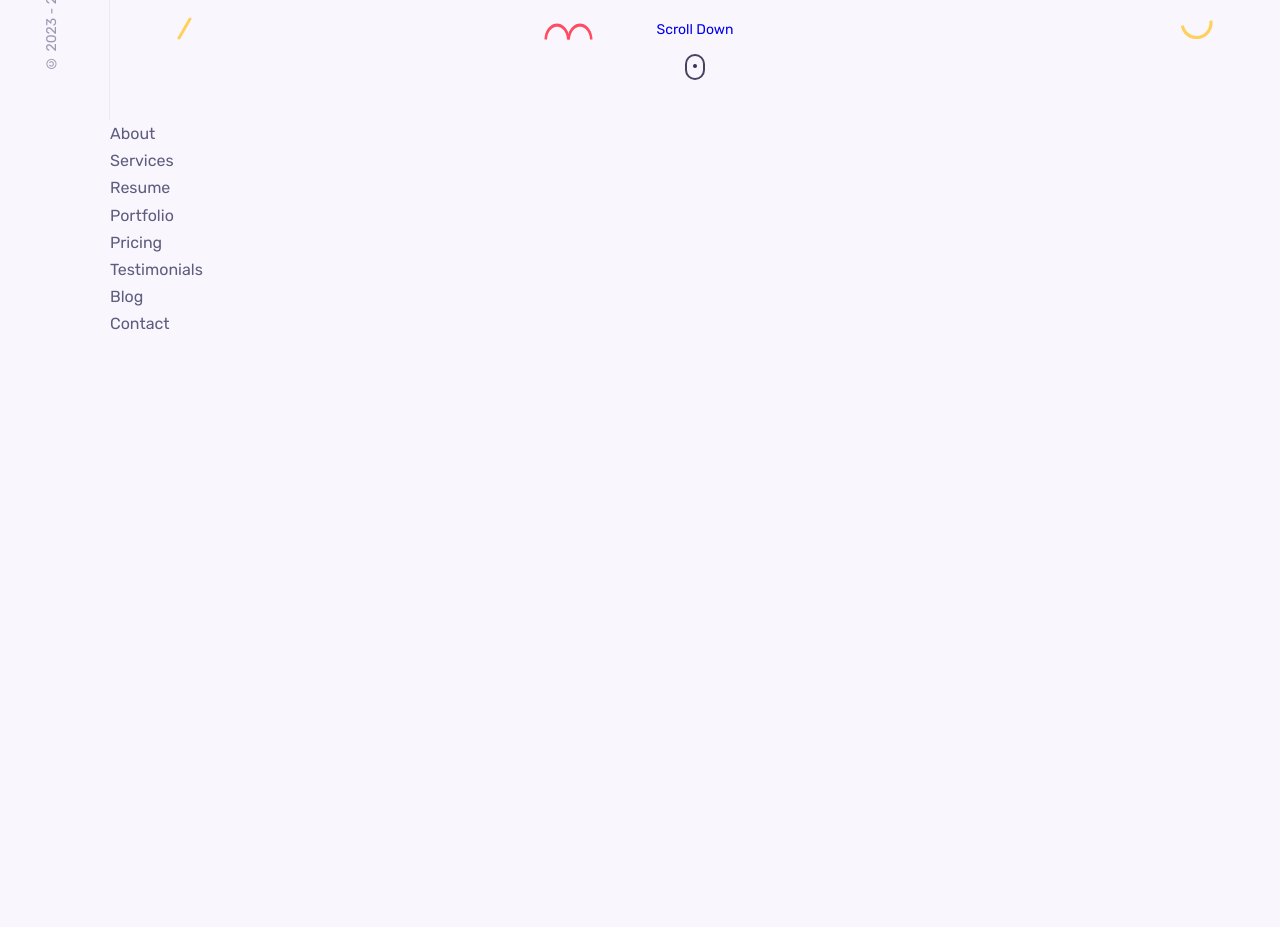
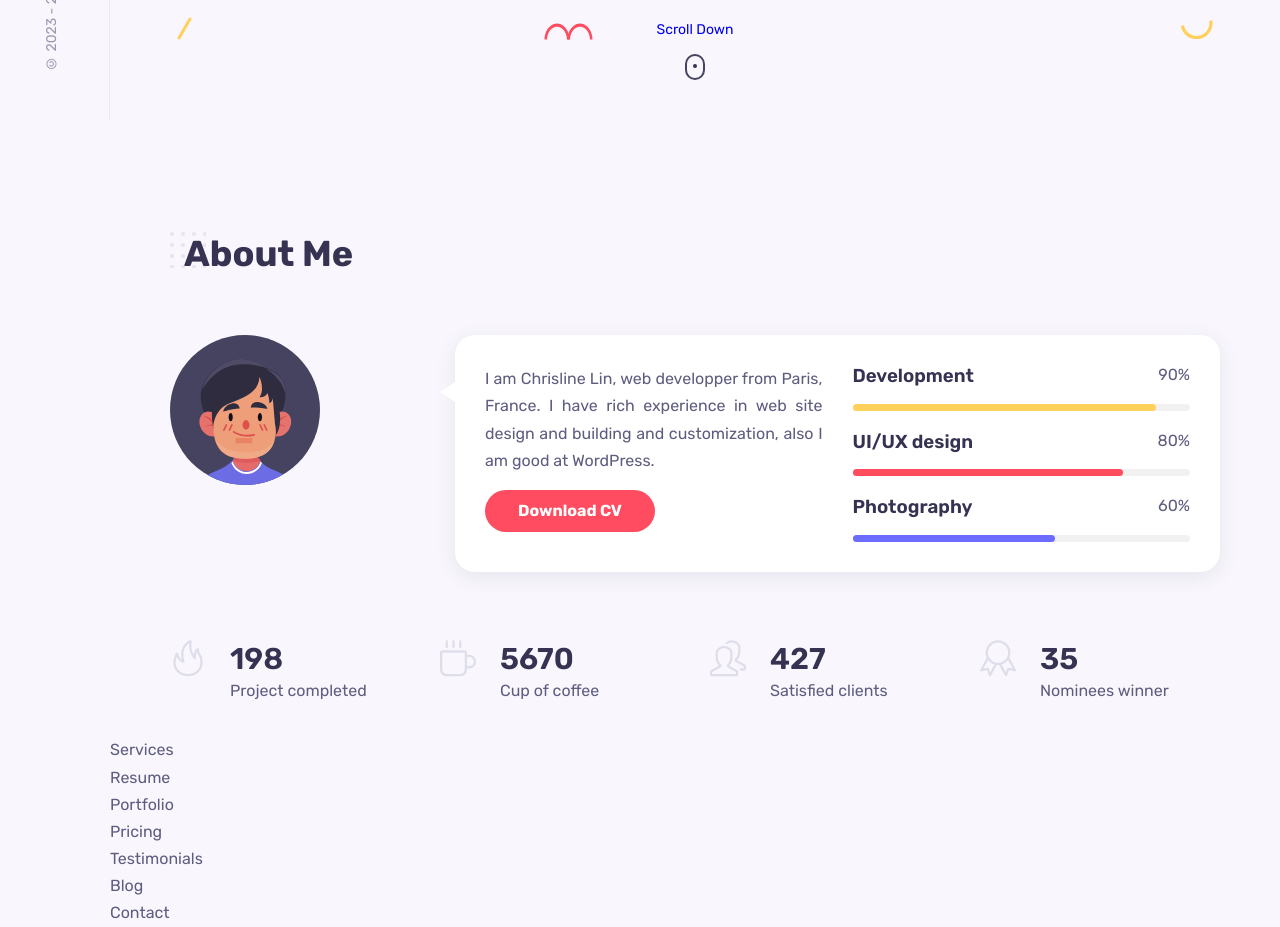
Before and after one commit to LinelinLove/portfolio, a React (Create React App) app in the folder portfolio-chrisline/: page / in a window 1280 px wide. Shown: the part 680-1607 px from the top of the page. Before the commit the page ends 1018 px from the top, so only its background shows below. Built offline with nearby package versions, Linux system fonts and the light colour scheme.

Commit message:
about component

```diff
--- a/portfolio-chrisline/src/components/about/About.jsx
+++ b/portfolio-chrisline/src/components/about/About.jsx
@@ -1,9 +1,61 @@
 import React from 'react';
 import "./about.css";
+import Image from "../../assets/avatar-2.svg";
+import AboutBox from './AboutBox';
 
 const About = () => {
   return (
-    <div>About</div>
+    <section className="about container section" id="about">
+      <h2 className="section__title">About Me</h2>
+
+      <div className="about__container grid">
+        <img src={Image} alt="avatar" className="about__img" />
+
+        <div className="about__data grid">
+          <div className="about__info">
+            <p className="about__description">I am Chrisline Lin, web developper from Paris, France. I have rich experience in web site design and building and customization, also I am good at WordPress.</p>
+            <a href="" className="btn">Download CV</a>
+          </div>
+
+          <div className="about__skills grid">
+
+            <div className="skills__data">
+              <div className="skills__titles">
+                <h3 className="skills__name">Development</h3>
+                <span className="skills__number">90%</span>
+              </div>
+              <div className="skills__bar">
+                <span className="skills__percentage development"></span>
+              </div>
+            </div>
+
+            <div className="skills__data">
+              <div className="skills__titles">
+                <h3 className="skills__name">UI/UX design</h3>
+                <span className="skills__number">80%</span>
+              </div>
+              <div className="skills__bar">
+                <span className="skills__percentage ui__design"></span>
+              </div>
+            </div>
+
+            <div className="skills__data">
+              <div className="skills__titles">
+                <h3 className="skills__name">Photography</h3>
+                <span className="skills__number">60%</span>
+              </div>
+              <div className="skills__bar">
+                <span className="skills__percentage photography"></span>
+              </div>
+            </div>
+
+          </div>
+        </div>
+      </div>
+
+      <AboutBox />
+
+    </section>
   )
 }
 
--- /dev/null
+++ b/portfolio-chrisline/src/components/about/AboutBox.jsx
@@ -0,0 +1,42 @@
+import React from 'react'
+
+const AboutBox = () => {
+  return (
+    <div className="about__boxes grid">
+        <div className="about__box">
+            <i className="about__icon icon-fire"></i>
+            <div>
+                <h3 className="about__title">198</h3>
+                <span className="about__subtitle">Project completed</span>
+            </div>
+        </div>
+
+        <div className="about__box">
+            <i className="about__icon icon-cup"></i>
+            <div>
+                <h3 className="about__title">5670</h3>
+                <span className="about__subtitle">Cup of coffee</span>
+            </div>
+        </div>
+
+        <div className="about__box">
+            <i className="about__icon icon-people"></i>
+            <div>
+                <h3 className="about__title">427</h3>
+                <span className="about__subtitle">Satisfied clients</span>
+            </div>
+        </div>
+
+        <div className="about__box">
+            <i className="about__icon icon-badge"></i>
+            <div>
+                <h3 className="about__title">35</h3>
+                <span className="about__subtitle">Nominees winner</span>
+            </div>
+        </div>
+
+    </div>
+  )
+}
+
+export default AboutBox
--- a/portfolio-chrisline/src/components/about/about.css
+++ b/portfolio-chrisline/src/components/about/about.css
@@ -0,0 +1,100 @@
+.about__container {
+    grid-template-columns: 3fr 9fr;
+    column-gap: 1.875rem;
+}
+
+.about__data {
+    padding: 1.875rem;
+    background-color: var(--container-color);
+    box-shadow: var(--shadow);
+    border-radius: var(--border-radius);
+    grid-template-columns: repeat(2, 1fr);
+    column-gap: 1.875rem;
+    align-items: flex-start;
+    position: relative;
+}
+
+.about__data::before {
+    content: '';
+    width: 0;
+    height: 0;
+    border-top: 10px solid transparent;
+    border-bottom: 10px solid transparent;
+    border-right: 15px solid var(--container-color);
+    position: absolute;
+    left: -0.93rem;
+    top: 20%;
+}
+
+.about__description {
+    margin-bottom: 1rem;
+    text-align: justify;
+}
+
+.about__skills {
+    row-gap: 1.25rem;
+}
+
+.skills__titles {
+    display: flex;
+    justify-content: space-between;
+    margin-bottom: 1rem;
+}
+
+.skills_name {
+    font-size: var(--normal-font-size);
+    font-weight: var(--font-medium);
+}
+
+.skills__number {
+    line-height: 1.2;
+}
+
+.skills__bar,
+.skills__percentage {
+    height: 7px;
+    border-radius: 0.25rem;
+}
+
+.skills__bar {
+    background-color: #f1f1f1;
+}
+
+.skills__percentage {
+    display: block;
+}
+
+.development {
+    width: 90%;
+    background-color: rgb(255, 209, 92);
+}
+
+.ui__design {
+    width: 80%;
+    background-color: rgb(255, 76, 92);
+}
+
+.photography {
+    width: 60%;
+    background-color: rgb(108, 108, 255);
+}
+
+.about__boxes {
+    grid-template-columns: repeat(4, 1fr);
+    column-gap: 1.875rem;
+    margin-top: 4.35rem;
+}
+
+.about__box {
+    display: flex;
+    column-gap: 1.5rem;
+}
+
+.about__icon {
+    font-size: var(--h1-font-size);
+    color: #dedeea;
+}
+
+.about__title {
+    font-size: 1.875rem;
+}
--- a/portfolio-chrisline/src/components/home/home.css
+++ b/portfolio-chrisline/src/components/home/home.css
@@ -97,6 +97,7 @@
     top: 0;
     height: 100%;
     width: 100%;
+    /* z-index: -10; */
 }
 
 .shape {
```
